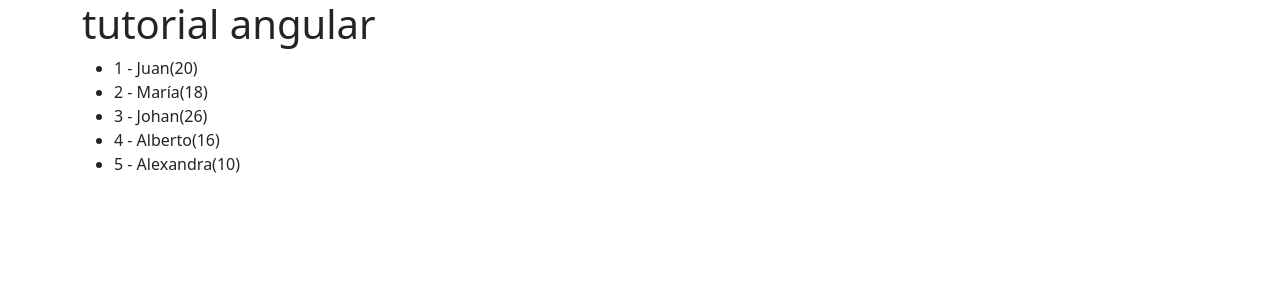
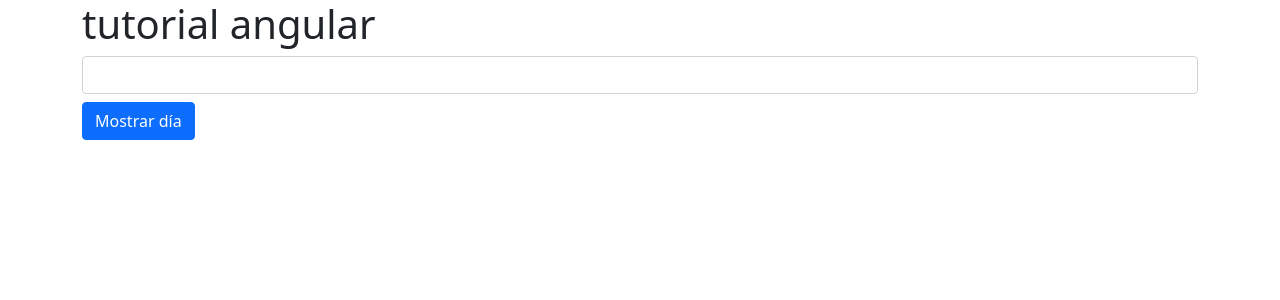
Before and after one commit to SebsMusicLive/Tutorial_angular, an Angular app: page / in a window 1280 px wide. Shown: the top 300 px of the page. Built offline with nearby package versions, Linux system fonts and the light colour scheme.

Commit message:
clase 12

```diff
--- a/src/app/app.component.html
+++ b/src/app/app.component.html
@@ -1,5 +1,5 @@
 <div class="container">
     <h1>{{title}}</h1>
 
-    <app-bucles />
+    <app-switch />
 </div>
--- a/src/app/app.component.ts
+++ b/src/app/app.component.ts
@@ -4,11 +4,12 @@
 import { BotonesComponent } from "./botones/botones.component";
 import { FormularioComponent } from "./formulario/formulario.component";
 import { BuclesComponent } from './bucles/bucles.component';
+import { SwitchComponent } from './switch/switch.component';
 
 @Component({
   selector: 'app-root',
   standalone: true,
-  imports: [RouterOutlet, ContadorComponent, BotonesComponent, FormularioComponent, BuclesComponent],
+  imports: [RouterOutlet, ContadorComponent, BotonesComponent, FormularioComponent, BuclesComponent, SwitchComponent],
   templateUrl: './app.component.html',
   styleUrl: './app.component.css'
 })
--- /dev/null
+++ b/src/app/switch/switch.component.html
@@ -0,0 +1,15 @@
+<input type="text" class="form-control" #newDay>
+<button class="btn btn-primary mt-2 mb-4" (click)="dia = newDay.value">
+    Mostrar día
+</button>
+
+<div [ngSwitch]="dia" *ngIf="dia">
+    <span *ngSwitchCase="'1'">Lunes</span>
+    <span *ngSwitchCase="'2'">Martes</span>
+    <span *ngSwitchCase="'3'">Miércoles</span>
+    <span *ngSwitchCase="'4'">Jueves</span>
+    <span *ngSwitchCase="'5'">Viernes</span>
+    <span *ngSwitchCase="'6'">Sábado</span>
+    <span *ngSwitchCase="'7'">Domingo</span>
+    <span *ngSwitchDefault>Valor no válido</span>
+</div>
```
Also changed, not shown: src/app/switch/switch.component.ts (added, +13 -0 lines), src/app/switch/switch.component.css (added), 1 other file (tests, documents, lock files or other folders).
